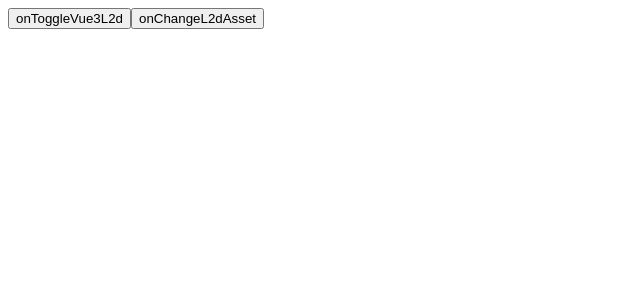
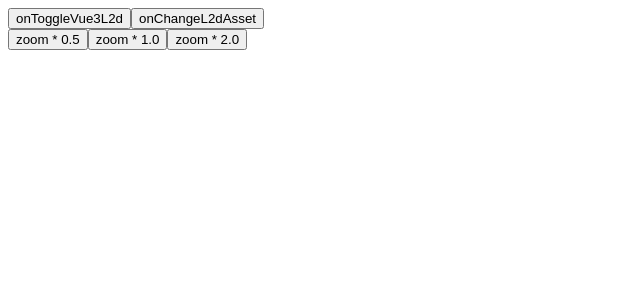
Before and after one commit to supergenedev/vue3-live2d, a Vue app: page / in a window 1280 px wide. Shown: the top 300 px of the page, without its empty margins (0-640 px from the left). Built offline with nearby package versions, Linux system fonts and the light colour scheme.

Commit message:
[LOKI-2886] 줌 사이즈 변경 기능 추가

```diff
--- a/src/App.vue
+++ b/src/App.vue
@@ -2,10 +2,16 @@
   <div class="vue-live2d-container">
     <button @click="onToggleVue3L2d">onToggleVue3L2d</button>
     <button @click="onChangeL2dAsset">onChangeL2dAsset</button>
+    <div>
+      <button @click="changeZoom(0.5)">zoom * 0.5</button>
+      <button @click="changeZoom(1)">zoom * 1.0</button>
+      <button @click="changeZoom(2)">zoom * 2.0</button>
+    </div>
     <VueLive2d
       v-if="isShow"
       :resource-path="'./l2d/'"
       :model-name="modelName"
+      :zoom="zoom"
     />
   </div>
 </template>
@@ -23,6 +29,11 @@ const modelNames = ['Mei_2', 'Rinko'];
 const modelName = computed(() => modelNames[modelIndex.value]);
 function onChangeL2dAsset() {
   modelIndex.value = (modelIndex.value + 1) % modelNames.length;
+}
+
+const zoom = ref(1.0)
+function changeZoom(zoomSize: number) {
+  zoom.value = zoomSize
 }
 
 const VueLive2d = defineAsyncComponent({
--- a/src/components/VueLive2d.vue
+++ b/src/components/VueLive2d.vue
@@ -6,11 +6,12 @@
 import { onBeforeUnmount, ref, watch } from 'vue';
 
 import '../l2d/Core/live2dcubismcore';
-import { initL2d, loadL2dAsset, releaseL2d } from '../l2d/useL2d/main';
+import { initL2d, loadL2dAsset, setZoom, releaseL2d } from '../l2d/useL2d/main';
 
 export interface VueLive2dProps {
   resourcePath: string;
   modelName: string;
+  zoom: number;
 }
 const props = defineProps<VueLive2dProps>();
 
@@ -28,6 +29,10 @@ watch([() => props.resourcePath, () => props.modelName], () => {
   loadL2dAsset(props.resourcePath, props.modelName);
 });
 
+watch([()=> props.zoom], ([zoom]) => {
+  setZoom(zoom)
+})
+
 onBeforeUnmount(() => {
   releaseL2d();
 });
--- a/src/l2d/useL2d/main.ts
+++ b/src/l2d/useL2d/main.ts
@@ -50,3 +50,10 @@ export function releaseL2d() {
 export function loadL2dAsset(ResourcesPath: string, ModelDir: string) {
   LAppLive2DManager.getInstance().changeScene(ResourcesPath, ModelDir);
 }
+
+export function setZoom(zoomSize: number) {
+  LAppDelegate.getInstance()._view._viewMatrix.scale(
+    LAppDefine.ViewScale * zoomSize,
+    LAppDefine.ViewScale * zoomSize
+  );
+}
```
